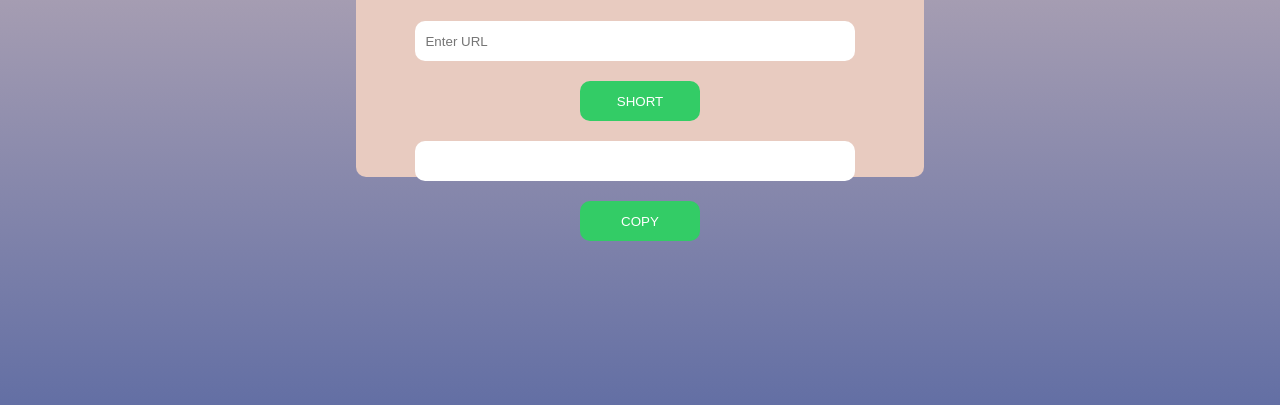
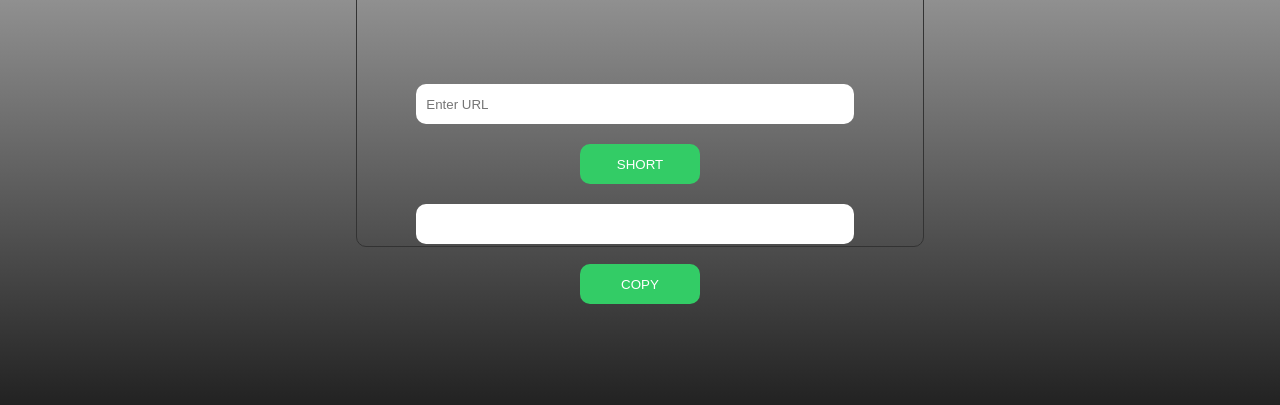
Before and after one commit to Dmitry0792/URL-Shortener, a website: page client/index.html in a window 1280 px wide. Shown: the part 411-816 px from the top of the page. Drawn offline with Linux system fonts and the light colour scheme.

Commit message:
new changes

```diff
--- a/client/style.css
+++ b/client/style.css
@@ -3,7 +3,7 @@ body {
   justify-content: center;
   padding-top: 80px;
   min-height: 100vh;
-  background: linear-gradient(to bottom, #e8cbc0, #636fa4);
+  background: linear-gradient(to bottom, #fff, #222);
   color: white;
 }
 
@@ -12,10 +12,11 @@ body {
 }
 
 .container {
+  margin-top: 70px;
   border-radius: 10px;
+  border: 1px solid #333;
   text-align: center;
-  background-color: #e8cbc0;
-  padding: 10px;
+  padding: 2px 10px;
   height: 500px;
   width: 45%;
 }
@@ -48,3 +49,12 @@ button {
   color: #fff;
   cursor: pointer;
 }
+
+button:active {
+  background-color: #259c4d;
+}
+/*
+  gradient color: to bottom, #e8cbc0, #636fa4
+
+
+*/
--- a/config.json
+++ b/config.json
@@ -2,7 +2,7 @@
 
     "PORT": 5001,
     "baseUrl": "http://localhost:5001/",
-    "mongoUrl": "mongodb://localhost:27017/use",
+    "mongoUrl": "mongodb://mongo:27017/use",
     "expireAt": "15d",
     "resolveJsonModule": true
 
```
